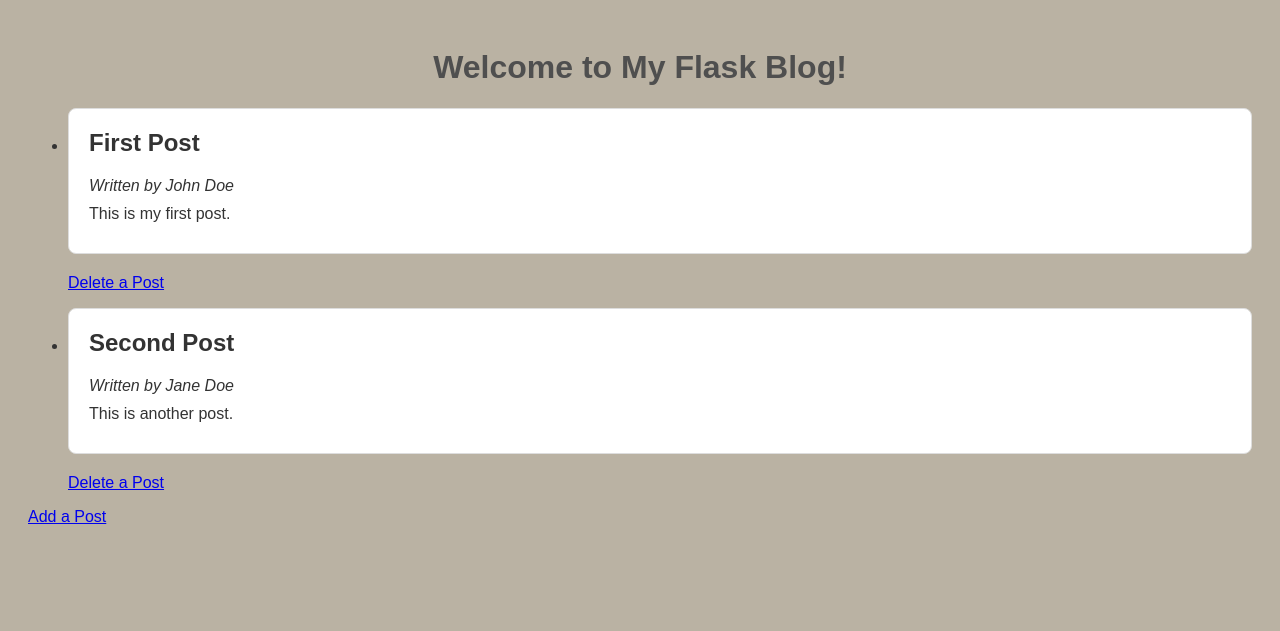
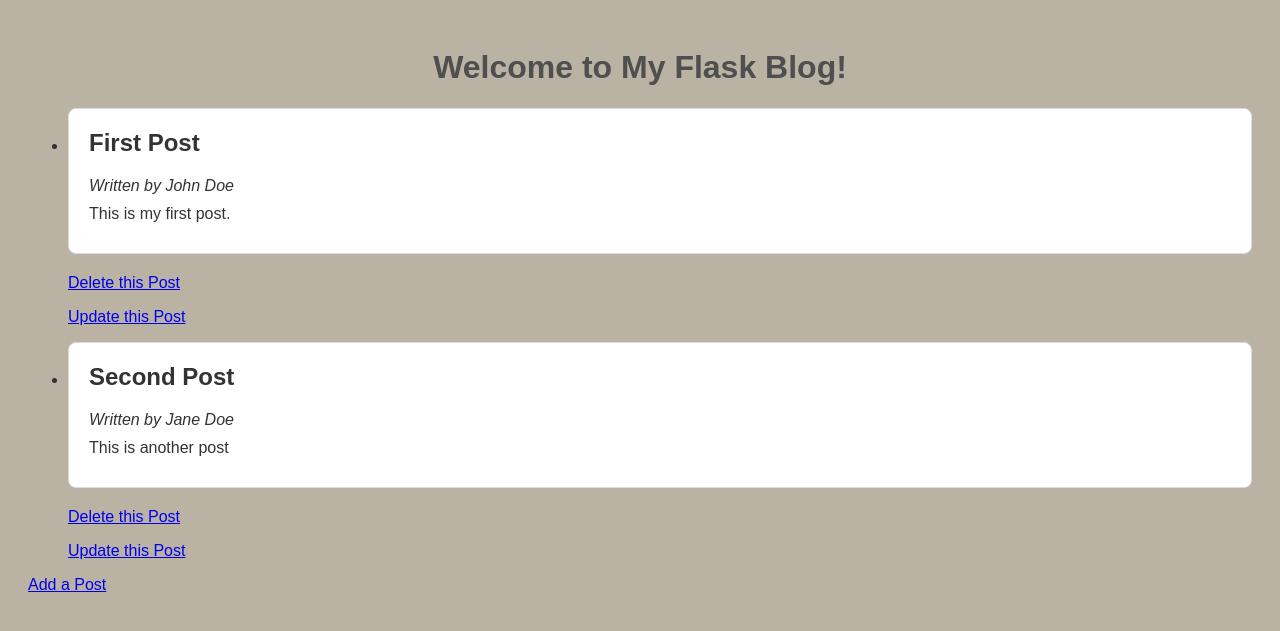
Before and after one commit to Dmrx305/Masterblog, a Flask app: page / in a window 1280 px wide. Shown: the top 631 px of the page. Run offline with Flask 3, Linux system fonts and the light colour scheme.

Commit message:
update route added

```diff
--- a/app.py
+++ b/app.py
@@ -3,6 +3,7 @@ import json
 app = Flask(__name__)
 @app.route("/")
 def index():
+    """main page"""
     with open("blog_posts.json", "r", encoding="utf-8") as file:
         blog_posts = json.load(file)
     return render_template("index.html", posts=blog_posts)
@@ -10,6 +11,7 @@ def index():
 
 @app.route("/add", methods=["GET", "POST"])
 def add():
+    """add a post"""
     if request.method == "POST":
         title = request.form["title"]
         author = request.form["author"]
@@ -37,6 +39,7 @@ def add():
 
 @app.route("/delete/<int:post_id>")
 def delete(post_id):
+    """deletes a post"""
     with open("blog_posts.json", "r", encoding="utf-8") as file:
         blog_posts = json.load(file)
 
@@ -48,5 +51,29 @@ def delete(post_id):
     return redirect(url_for("index"))
 
 
+@app.route("/update/<int:post_id>", methods=["GET", "POST"])
+def update(post_id):
+    """updates a post"""
+    with open("blog_posts.json", "r", encoding="utf-8") as file:
+        blog_posts = json.load(file)
+
+    post_index = next((i for i, post in enumerate(blog_posts) if post["id"] == post_id), None)
+
+    if post_index is None:
+        return "post not found", 404
+
+    if request.method == "POST":
+        blog_posts[post_index]["title"] = request.form["title"]
+        blog_posts[post_index]["author"] = request.form["author"]
+        blog_posts[post_index]["content"] = request.form["content"]
+
+        with open("blog_posts.json", "w", encoding="utf-8") as file:
+            json.dump(blog_posts, file,indent=4)
+
+        return redirect(url_for("index"))
+
+    return render_template("update.html",post=blog_posts[post_index])
+
+
 if __name__ == '__main__':
     app.run(host="0.0.0.0", port=5000, debug=True)
--- a/blog_posts.json
+++ b/blog_posts.json
@@ -9,6 +9,6 @@
         "id": 2,
         "author": "Jane Doe",
         "title": "Second Post",
-        "content": "This is another post."
+        "content": "This is another post "
     }
 ]
--- a/static/style.css
+++ b/static/style.css
@@ -1,7 +1,3 @@
-title {
-    display: flex;
-    justify-content: center;
-}
 body {
     font-family: Arial, sans-serif;
     background-color: #bab2a3;
--- a/templates/add.html
+++ b/templates/add.html
@@ -7,8 +7,11 @@
 </head>
 <body>
     <h1>Add new post</h1>
+
     <div class="forms">
+
     <form action="/add" method="POST">
+
         <label for="title">Title:</label><br>
         <input type="text" id="title" name="title">required<br><br>
 
--- a/templates/index.html
+++ b/templates/index.html
@@ -19,7 +19,8 @@
                 <p>{{ post.content }}</p>
             </div>
         </li>
-        <p><a href="{{ url_for("delete", post_id=post.id) }}">Delete a Post</a></p>
+        <p><a href="{{ url_for("delete", post_id=post.id) }}">Delete this Post</a></p>
+        <p><a href="{{ url_for("update", post_id=post.id) }}">Update this Post</a></p>
         {% endfor %}
     </ul>
     <p><a href="{{ url_for("add") }}">Add a Post</a></p>
```
Also changed, not shown: templates/update.html (added, +27 -0 lines).
